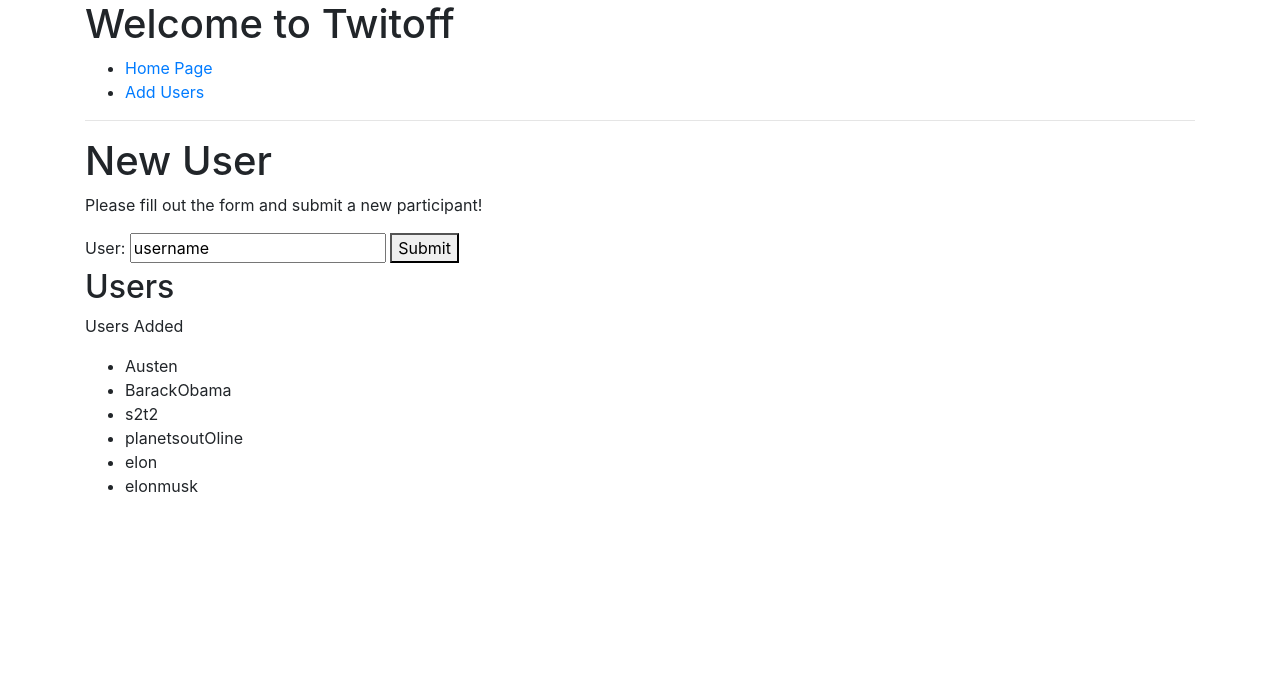
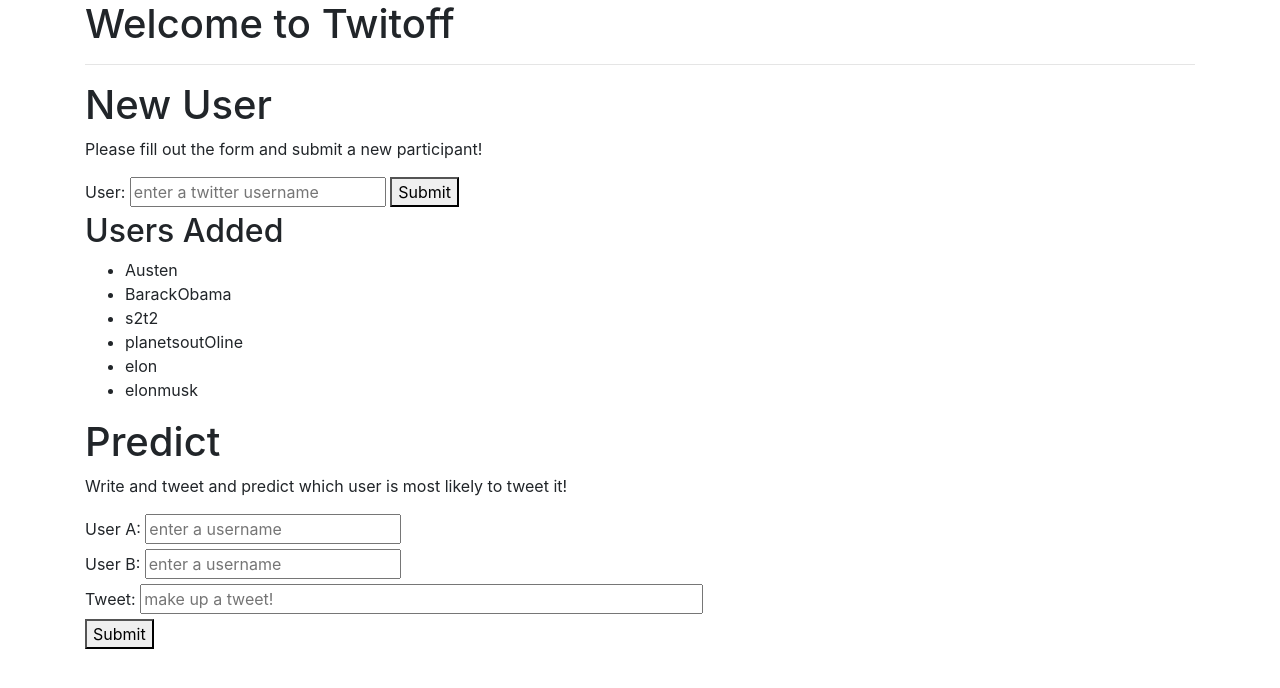
Before and after one commit to steve122192/sprint3-app, a Flask app: page /new in a window 1280 px wide. Shown: the top 688 px of the page. Run offline with Flask 2, Linux system fonts and the light colour scheme; data comes from the database, SQL or seed files in the repository; both versions use the stored data as it was after the commit; some libraries are stand-ins or nearby versions.

Commit message:
added predictive model

```diff
--- a/twitoff/app.py
+++ b/twitoff/app.py
@@ -1,9 +1,11 @@
 # set FLASK_APP=twitoff.app.py
+import numpy as np
 from flask import Flask, request, render_template, jsonify, flash, redirect
 from flask_migrate import Migrate
 from twitoff.models import db, migrate, User, Tweet
 from twitoff.twitter_service import twitter_api
 from twitoff.basilica_service import basilica_api
+from sklearn.linear_model import LogisticRegression
 
 twitter_api_client = twitter_api()
 basilica_client = basilica_api()
@@ -52,7 +54,7 @@ def create_app():
             db.session.add(db_user)
             db.session.commit()
 
-            statuses = twitter_api_client.user_timeline(request.form["user"], tweet_mode="extended", count=50, exclude_replies=True, include_rts=False)
+            statuses = twitter_api_client.user_timeline(request.form["user"], tweet_mode="extended", count=300, exclude_replies=True, include_rts=False)
             #db_tweets = []
             for status in statuses:
                 print(status.full_text)
@@ -74,6 +76,70 @@ def create_app():
             return redirect(f"/new")
         except:
             return jsonify({"message": "OOPS User Not Found!"})
+
+
+    @app.route("/new/predict", methods=['Post'])
+    def predict():
+        # Get users and tweet from prediction form
+        user_a = request.form["user_a"]
+        user_b = request.form["user_b"]
+        tweet_text = request.form['tweet_text']
+
+        # Get tweets from database
+        user_a = User.query.filter(User.screen_name == user_a).one()
+        user_b =  User.query.filter(User.screen_name == user_b).one()
+
+        #breakpoint()
+
+        # Train Model
+        user_a_embeddings = np.array([tweet.embedding for tweet in user_a.tweets])
+        user_b_embeddings = np.array([tweet.embedding for tweet in user_b.tweets])
+        embeddings = np.vstack([user_a_embeddings, user_b_embeddings])
+        labels = np.concatenate([np.ones(len(user_a.tweets)), np.zeros(len(user_b.tweets))])
+        classifier = LogisticRegression(random_state=0, solver='lbfgs').fit(embeddings, labels)
+
+        # Make Prediction
+        tweet_embedding = basilica_client.embed_sentence(tweet_text, model="twitter")
+        results = classifier.predict(np.array(tweet_embedding).reshape(1, -1))
+
+        if int(results[0]) == 1:
+            prediction = user_a.name
+        else:
+            prediction = user_b.name
+
+        probs = classifier.predict_proba(np.array(tweet_embedding).reshape(1, -1))
+        if prediction == user_b.name:
+            prob = float(probs[:,0])
+        else:
+            prob = float(probs[:,1])
+
+        prob = prob*100
+        probability = f'{prob:.2f}'
+
+        return render_template("results.html",
+        user_a=user_a.name,
+        user_b=user_b.name,
+        tweet_text=tweet_text,
+        prediction=prediction,
+        probability=probability
+        )
+
+
+
+
+
+
+
+
+
+
+
+    @app.route("/reset")
+    def reset_db():
+        print(type(db))
+        db.drop_all()
+        db.create_all()
+        return jsonify({"message": "DB RESET OK"})
 
 
 
--- a/twitoff/templates/layout.html
+++ b/twitoff/templates/layout.html
@@ -29,8 +29,7 @@
         {% block nav %}
           <h1><a href="/">Welcome to Twitoff</a></h1>
           <ul>
-            <li><a href="/">Home Page</a></li>
-            <li><a href="/new">Add Users</a></li>
+            <li><a href="/new">Make Predictions</a></li>
           </ul>
         {% endblock %}
       </div>
--- a/twitoff/templates/new_data.html
+++ b/twitoff/templates/new_data.html
@@ -14,10 +14,6 @@
         <div id="nav">
           {% block nav %}
             <h1>Welcome to Twitoff</h1>
-            <ul>
-              <li><a href="/">Home Page</a></li>
-              <li><a href="/new">Add Users</a></li>
-            </ul>
           {% endblock %}
         </div>
         <hr>
@@ -30,10 +26,12 @@
     <form action="/new/create" method="POST">
 
         <label>User:</label>
-        <input type="text" name="user" placeholder="username" value="username">
+        <input type="text" name="user" placeholder="enter a twitter username">
 
         <button>Submit</button>
     </form>
+
+
 
 {% block title %}
     <title>Add Users</title>
@@ -41,9 +39,7 @@
 
 {% block content %}
 
-    <h2>Users</h2>
-
-    <p>{{ message }}</p>
+    <h2>Users Added</h2>
 
     {% if users %}
         <ul>
@@ -58,5 +54,25 @@
 
 {% endblock %}
 
+    <h1>Predict</h1>
+
+    <p>Write and tweet and predict which user is most likely to tweet it!</p>
+
+
+    <form action="/new/predict" method="POST">
+
+        <label>User A:</label>
+        <input type="text" name="user_a" placeholder="enter a username">
+        <br>
+        <label>User B:</label>
+        <input type="text" name="user_b" placeholder="enter a username">
+        <br>
+        <label>Tweet:</label>
+        <input type="text" name="tweet_text" size="50" placeholder="make up a tweet!">
+        <br>
+
+        <button>Submit</button>
+    </form>
+
 </body>
 </html>
```
Also changed, not shown: twitoff/templates/results.html (added, +12 -0 lines), db.sqlite3, 2 other files.
